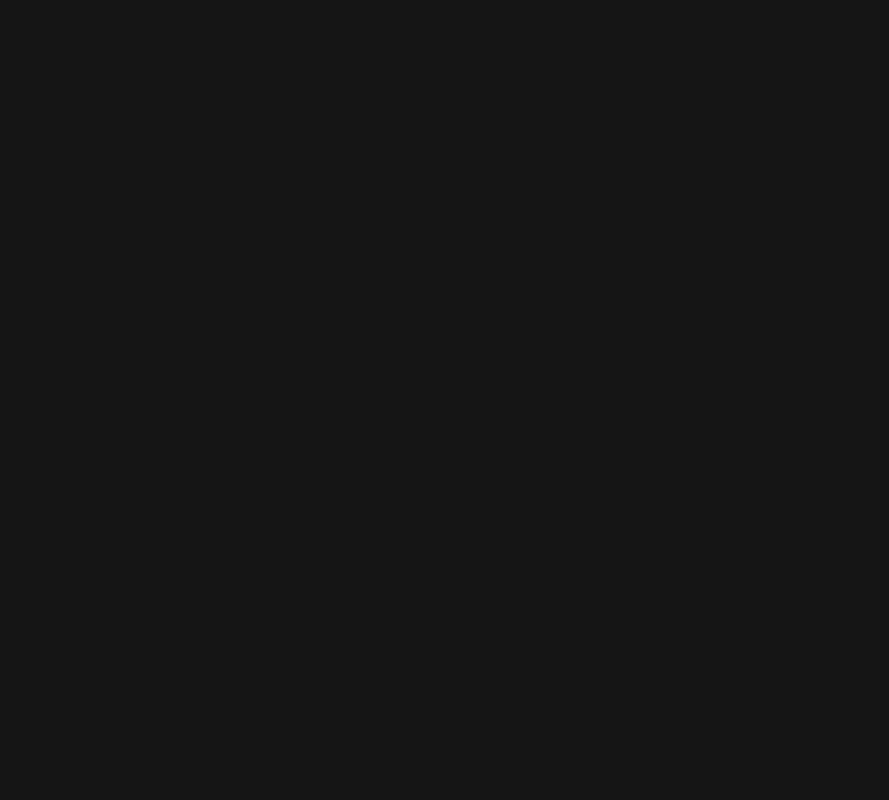
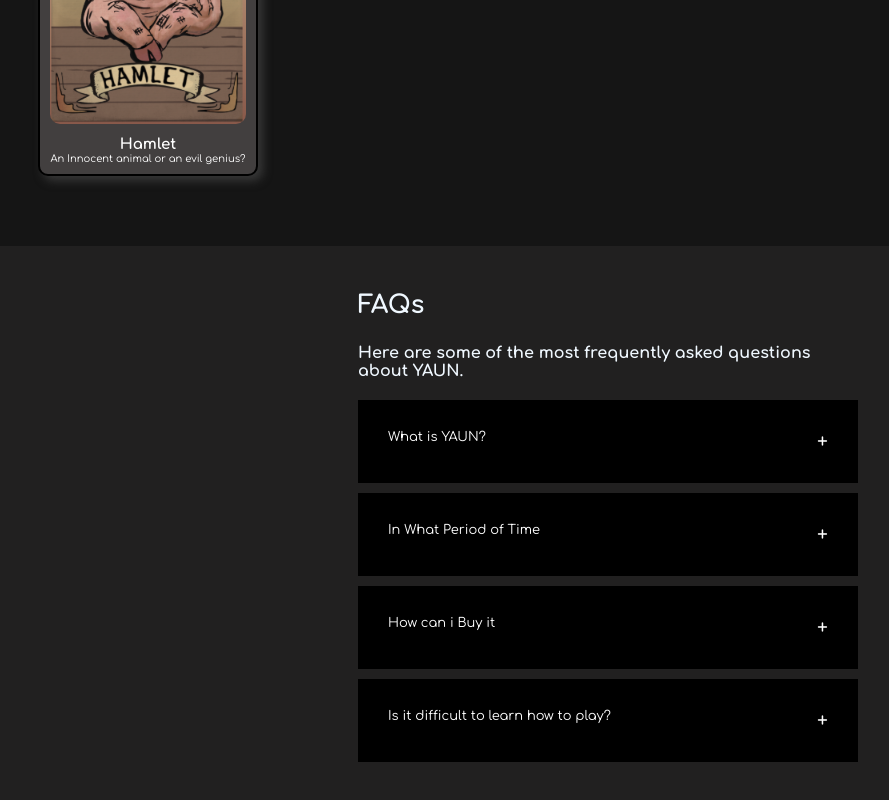
Before and after one commit to SerNikos/you-are-up-next, a React (Vite) app: page / in a window 1280 px wide. Shown: the part 942-1742 px from the top of the page, without its empty margins (32-921 px from the left). Before the commit the page ends 800 px from the top, so only its background shows below. Built offline with nearby package versions, Linux system fonts and the light colour scheme.

Commit message:
FAQs Accordion section added

```diff
--- a/src/App.css
+++ b/src/App.css
@@ -1,3 +1,7 @@
 body {
   background-color: rgb(21, 21, 21);
 }
+
+.characterCards{
+margin: 6rem
+}
--- a/src/App.jsx
+++ b/src/App.jsx
@@ -12,6 +12,8 @@ import Footer from "./components/Footer/Footer.jsx";
 
 import GameDescription from "./components/GameDescription/GameDescription.jsx";
 import { Link } from "react-router-dom";
+
+import { Accordion } from "./components/Accordion/Accordion.jsx";
 
 function App() {
   return (
@@ -67,6 +69,7 @@ function App() {
           />
         </Link>
       </section>
+      <Accordion></Accordion>
       <Footer></Footer>
     </>
   );
--- /dev/null
+++ b/src/components/Accordion/Accordion.css
@@ -0,0 +1,80 @@
+.accordion-container {
+  display: flex;
+  justify-content: center;
+  align-items: center;
+  background-color: rgb(33, 32, 32);
+}
+
+.accordion {
+  width: 50rem;
+  margin: 2rem;
+  margin-bottom: 20rem;
+}
+
+.accordion-title {
+  margin: 2.5rem 0;
+  font-size: 2.5rem;
+}
+
+.accordion-description {
+  margin-bottom: 2rem;
+  font-size: 1.6rem;
+}
+
+.accordion-item {
+  list-style: none;
+}
+
+.accordion-list {
+  list-style: none;
+  padding: 0;
+  margin: 0;
+}
+
+ul {
+  padding: 0;
+  margin: 0;
+}
+.expand-symbol {
+  font-size: 2rem;
+}
+.accordion-question {
+  font-size: 1.3rem;
+  padding: 3rem;
+  margin-bottom: 1rem;
+  background-color: black;
+  color: white;
+  list-style: none;
+
+  cursor: pointer;
+  width: 50rem;
+  display: flex;
+  justify-content: space-between;
+  list-style: none;
+}
+
+.accordion-answer {
+  max-height: 0;
+  overflow: hidden;
+  background-color: aliceblue;
+  color: black;
+  padding: 0 2rem;
+  border-radius: 0 0 1rem 1rem;
+  transition: max-height 0.3s ease, padding 0.3s ease;
+}
+
+.accordion-answer.open {
+  font-size: 1.5rem;
+  max-height: 2rem;
+  padding: 4rem;
+  margin-bottom: 1rem;
+  margin-top: -1rem;
+  display: flex;
+  justify-content: left;
+  align-items: center;
+  text-align: left;
+}
+
+.accordion-span{
+  padding: .5rem;
+}
--- /dev/null
+++ b/src/components/Accordion/Accordion.jsx
@@ -0,0 +1,69 @@
+import React from "react";
+import { Link } from "react-router-dom";
+import "./Accordion.css";
+import { useState } from "react";
+
+const data = [
+  {
+    question: "What is YAUN?",
+    answer:
+      "YAUN its a physical self-published board game funded by kickstarter",
+  },
+  {
+    question: "In What Period of Time",
+    answer: "Of Course the midevel times",
+  },
+  {
+    question: "How can i Buy it",
+    answer: "Click the Buy Button we work with BoxNow and ACS",
+  },
+  {
+    question: "Is it difficult to learn how to play?",
+    answer: (
+      <>
+        Not at all,
+        <a href="https://www.youtube.com/watch?v=dQw4w9WgXcQ" target="_blank" rel="noopener noreferrer">
+          <span className="accordion-span"> click here </span>
+        </a>
+        to watch a tutorial video.
+      </>
+    ),
+  },
+];
+
+export const Accordion = () => {
+  const [selected, setSelected] = useState("");
+
+  return (
+    <div className="accordion-container">
+      <div className="accordion">
+        <h1 className="accordion-title">FAQs</h1>
+        <h2 className="accordion-description">
+          Here are some of the most frequently asked questions about YAUN.
+        </h2>
+        <ul>
+          {data.map((faq, index) => (
+            <li key={index} className="accordion-item">
+              <div
+                className="accordion-question"
+                onClick={() => setSelected(selected === index ? null : index)}
+              >
+                {faq.question}
+                <span className="expand-symbol">
+                  {selected === index ? "-" : "+"}
+                </span>
+              </div>
+              <div
+                className={`accordion-answer ${
+                  selected === index ? "open" : ""
+                }`}
+              >
+                {faq.answer}
+              </div>
+            </li>
+          ))}
+        </ul>
+      </div>
+    </div>
+  );
+};
--- a/src/index.css
+++ b/src/index.css
@@ -23,24 +23,52 @@ html {
     align-items: center;
     flex-direction: column;
   }
-  #paprika, #misero, #notferatu, #executioner, #hamlet{
+  #paprika,
+  #misero,
+  #notferatu,
+  #executioner,
+  #hamlet {
     display: flex;
     flex-direction: column;
   }
 
- .character-photo, .second-half{
+  .character-photo,
+  .second-half {
     display: flex;
     justify-content: center;
     align-items: center;
   }
 
-   .character-photo{
+  .character-photo {
     margin-bottom: 4rem;
-   }
+  }
 
-   .second-half p{
+  .second-half p {
     padding-left: 3rem;
     padding-right: 3rem;
     font-size: 3rem;
-   }
+  }
 }
+
+@media (max-width: 500px) {
+  .accordion-item,
+  .accordion-tile,
+  .accordion-description {
+    max-width: 85%;
+    padding: 2rem;
+  }
+  .accordion-title {
+    font-size: 1.5rem;
+    padding-left: 1rem;
+  }
+  .accordion-description {
+    padding-left: 1rem;
+    font-size: 1.5rem;
+  }
+  .accordion {
+    display: flex;
+    flex-direction: column;
+    justify-content: center;
+    align-items: center;
+  }
+}
```
